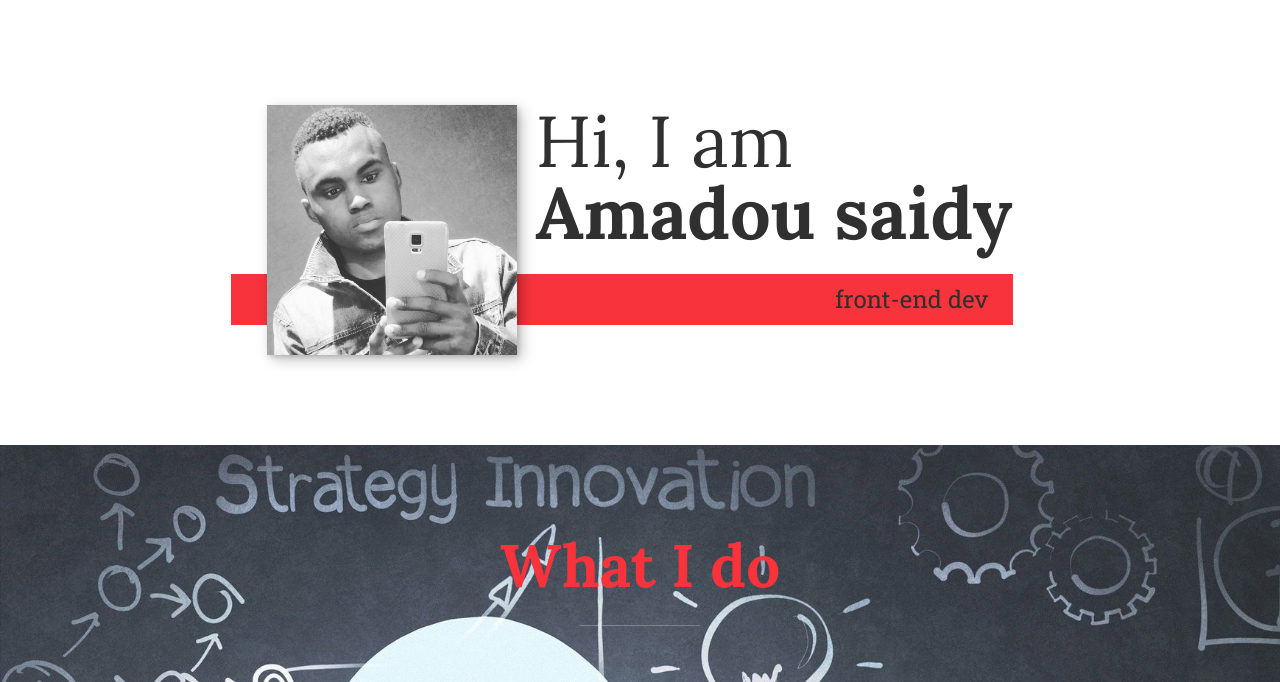
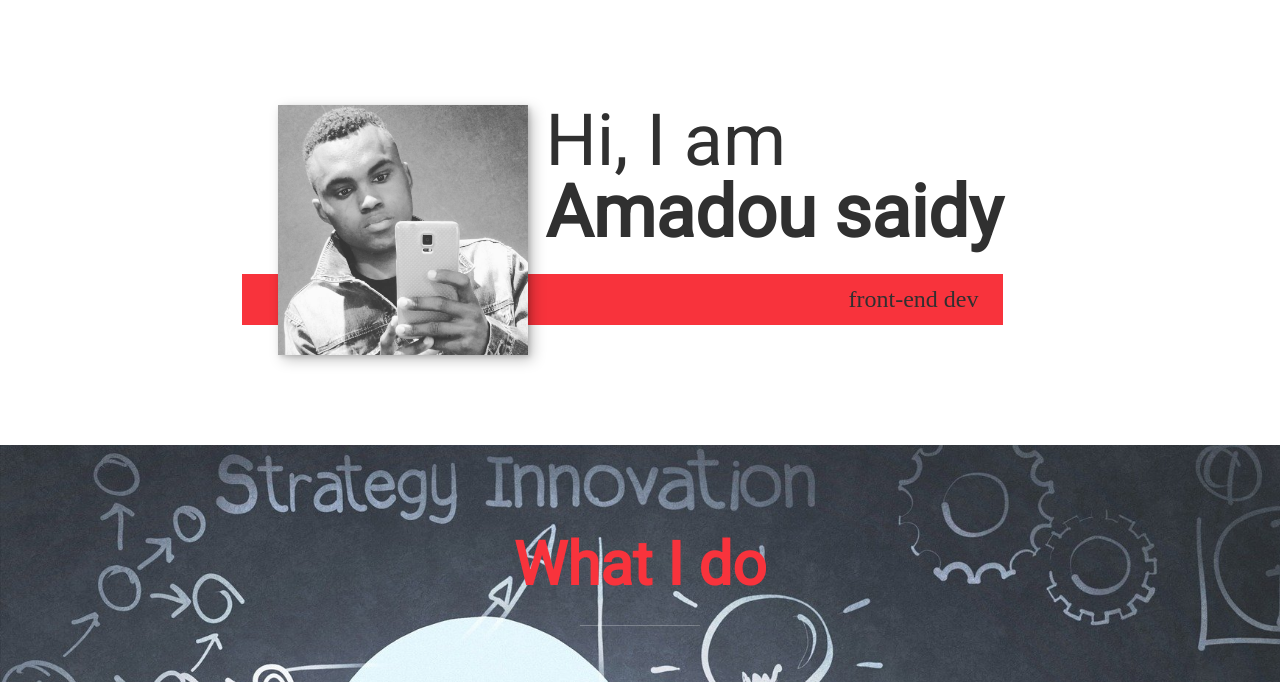
Before and after one commit to amadou-20/portfolio, a plain HTML site: page index.html in a window 1280 px wide. Shown: the part 118-800 px from the top of the page. Drawn offline with nearby package versions, Linux system fonts and the light colour scheme.

Commit message:
I add a font-family style to the body

```diff
--- a/css/style.css
+++ b/css/style.css
@@ -47,7 +47,7 @@ body {
     background: var(--clr-light);
     color: var(--clr-dark);
     margin: 0;
-    font-family: var(--ff-primary);
+    font-family: 'Roboto', sans-serif;
     font-size: var(--fs-body);
     line-height: 1.6;
 }
--- a/index.html
+++ b/index.html
@@ -8,7 +8,9 @@
         <link rel="stylesheet" href="https://cdnjs.cloudflare.com/ajax/libs/font-awesome/5.11.2/css/all.css" integrity="sha256-46qynGAkLSFpVbEBog43gvNhfrOj+BmwXdxFgVK/Kvc=" crossorigin="anonymous" />
 
         <!-- Update these with your own fonts -->
-        <link href="https://fonts.googleapis.com/css?family=Lora:400,700|Roboto+Slab:400,700&display=swap" rel="stylesheet">
+        <link rel="preconnect" href="https://fonts.gstatic.com">
+        <link href="https://fonts.googleapis.com/css2?family=Roboto&display=swap" rel="stylesheet">
+
 
         <link rel="stylesheet" href="css/style.css">
 
```
Also changed, not shown: portfolio-item.html (+3 -1 lines).
